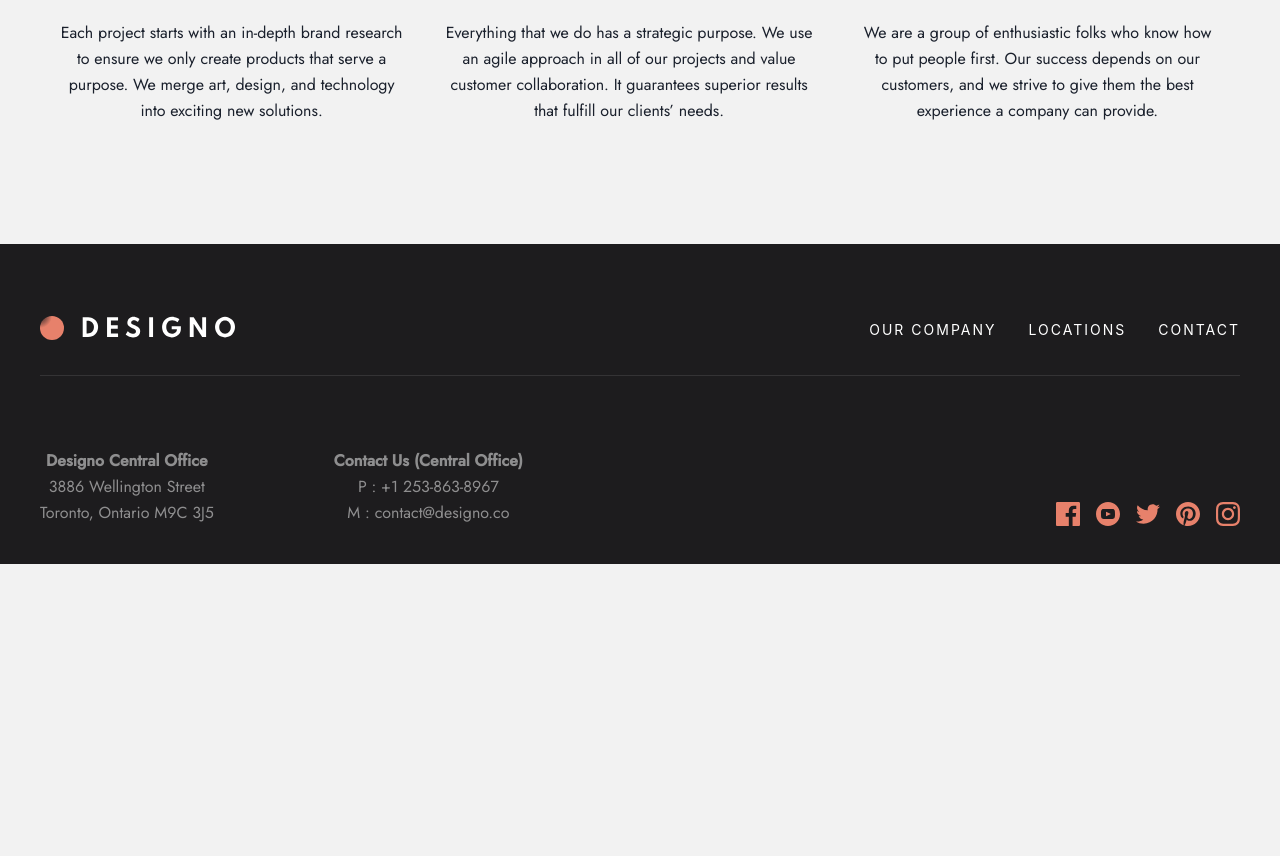
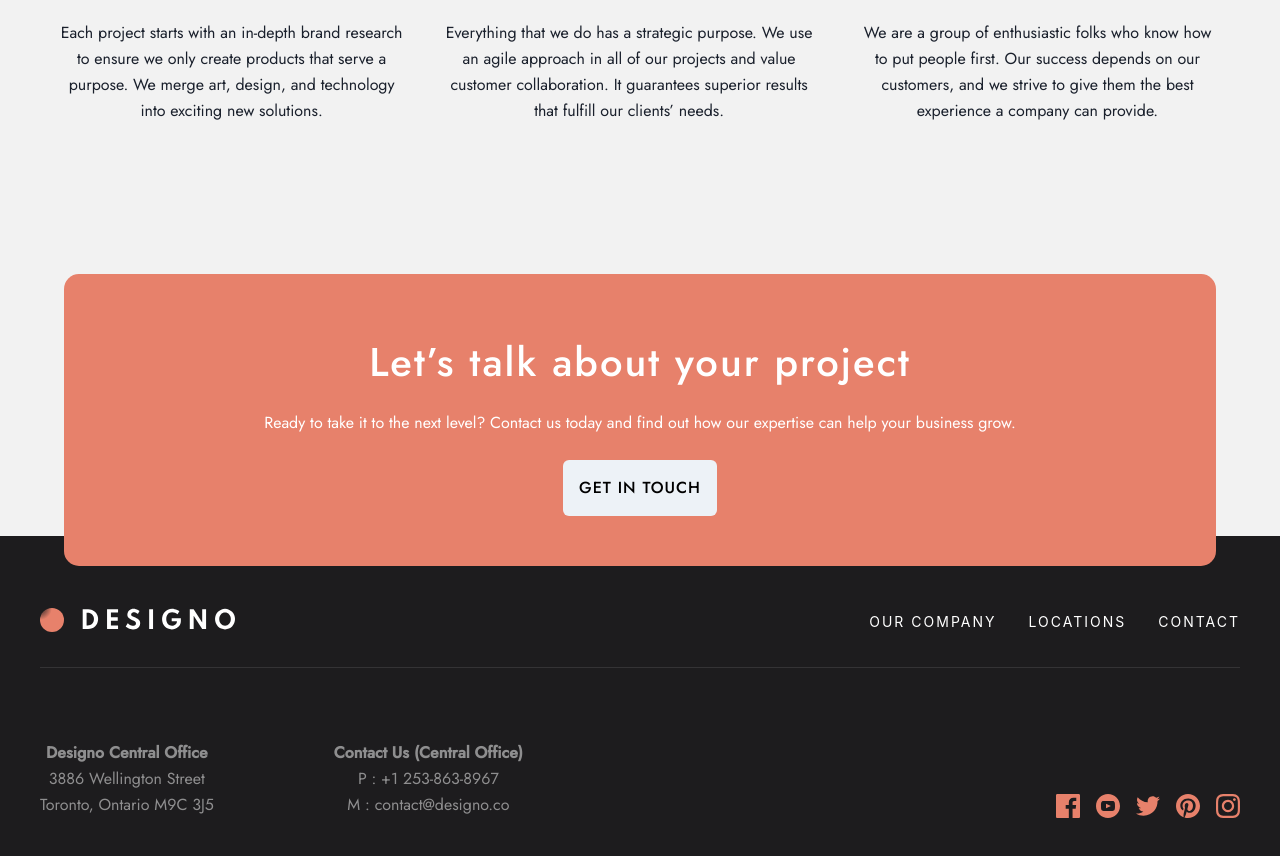
Before and after one commit to ahelmholz/designo, a Next.js app: page / in a window 1280 px wide. Shown: the part 2040-2896 px from the top of the page. Before the commit the page ends 2604 px from the top, so only its background shows below. Built offline with nearby package versions, Linux system fonts and the light colour scheme.

Commit message:
Project CTA

```diff
--- /dev/null
+++ b/components/ProjectCTA/ProjectCTA.tsx
@@ -0,0 +1,52 @@
+import React from "react";
+import { Button, Flex, Text } from "@chakra-ui/react";
+
+import MaxWidth from "../../components/MaxWidth";
+import { useRouter } from "next/router";
+
+const ProjectCTA = () => {
+  const router = useRouter();
+  return (
+    <MaxWidth>
+      <Flex
+        h={{ base: "380px", md: "350px", lg: "292px" }}
+        w={{ base: "calc(100% - 48px)", md: "100%", lg: "calc(100% - 48px)" }}
+        ml={{ base: "24px", md: "0", lg: "24px" }}
+        pos="relative"
+      >
+        <Flex
+          flexDir={{ base: "column" }}
+          alignItems={{ base: "center" }}
+          bg="peach.500"
+          h={{ base: "380px", md: "350px", lg: "292px" }}
+          w="100%"
+          pos="absolute"
+          bottom={{ base: "-150px" }}
+          borderRadius={{ base: "15px" }}
+          p={{ base: "64px 24px" }}
+          color="white"
+          gap={{ base: "24px" }}
+        >
+          <Text variant="h2" textAlign="center">
+            Let’s talk about your project
+          </Text>
+          <Text textAlign="center" maxW={{ base: "80%" }}>
+            Ready to take it to the next level? Contact us today and find out
+            how our expertise can help your business grow.
+          </Text>
+          <Button
+            color="black"
+            textTransform="uppercase"
+            onClick={() => {
+              router.push("/contact-us");
+            }}
+          >
+            Get in touch
+          </Button>
+        </Flex>
+      </Flex>
+    </MaxWidth>
+  );
+};
+
+export default ProjectCTA;
--- /dev/null
+++ b/components/ProjectCTA/index.tsx
@@ -0,0 +1,3 @@
+import ProjectCTA from "./ProjectCTA";
+
+export default ProjectCTA;
--- a/views/Home/index.tsx
+++ b/views/Home/index.tsx
@@ -1,6 +1,7 @@
 import type { NextPage } from "next";
 
 import Hero from "../../components/Hero";
+import ProjectCTA from "../../components/ProjectCTA";
 import Pillars from "./components/Pillars";
 import ProjectBoxGroup from "./components/ProjectBoxGroup/ProjectBoxGroup";
 
@@ -10,6 +11,7 @@ const Home: NextPage = () => {
       <Hero />
       <ProjectBoxGroup />
       <Pillars />
+      <ProjectCTA />
     </>
   );
 };
```
